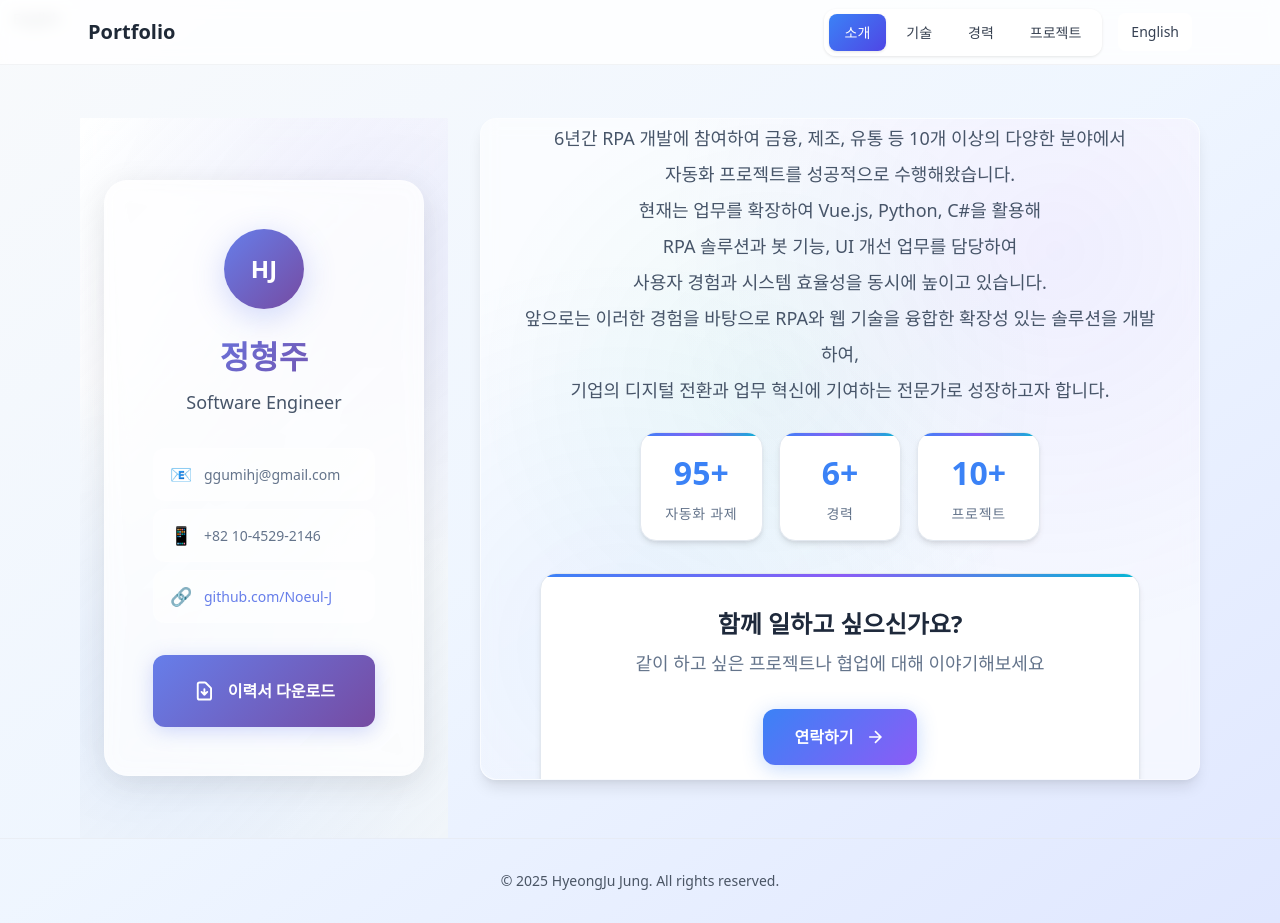
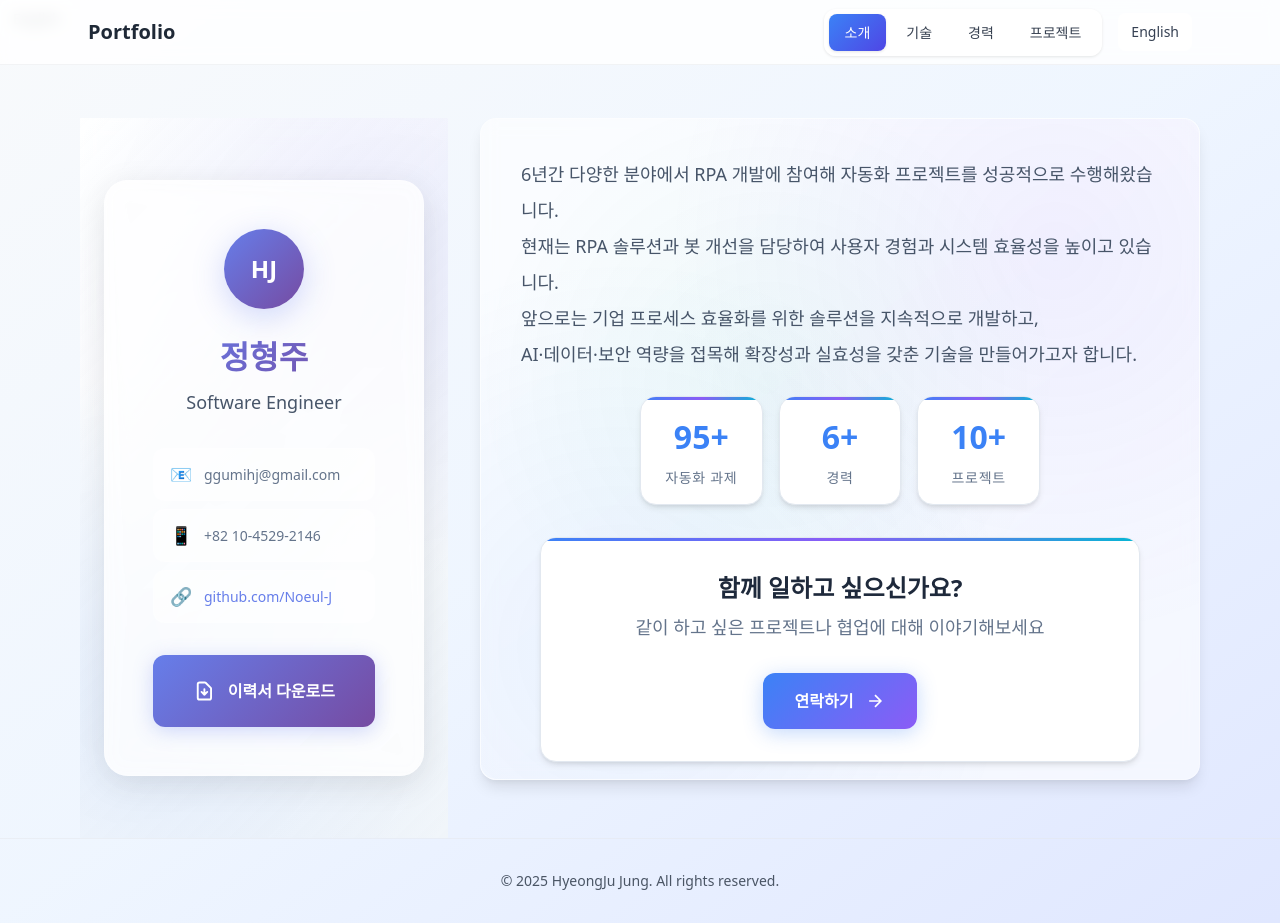
Before and after one commit to Noeul-J/portfolio, a Vue app: page /home in a window 1280 px wide. Built offline with nearby package versions, Linux system fonts and the light colour scheme.

Commit message:
feat: 소개글 수정

```diff
--- a/src/components/aboutMe.vue
+++ b/src/components/aboutMe.vue
@@ -84,7 +84,7 @@ const mailto = computed(()=>`mailto:ggumihj@gmail.com?subject=${mailTitle.value}
 
 /* Hero Section */
 .hero-section {
-  text-align: center;
+  text-align: left;
   margin-bottom: 32px;
   animation: fadeInUp 1s ease-out;
 }
--- a/src/locales/en.json
+++ b/src/locales/en.json
@@ -22,7 +22,7 @@
   "description": "Description",
   "technologies": "Technologies",
   "close": "Close",
-  "aboutMe_Content": "I have 6 years of experience in RPA development,\nsuccessfully leading and completing over 10 automation projects in various fields \nsuch as finance, manufacturing, and distribution. \nCurrently, I am expanding my expertise by utilizing Vue.js, Python, and C# \nto develop RPA solutions, bot functions, and UI improvements, \nwhile enhancing user experience and system efficiency. \nIn the future, I aim to develop scalable solutions that integrate RPA and web technologies, contributing to the digital transformation and business innovation of companies.",
+  "aboutMe_Content": "I have participated in RPA development across various industries for 6 years, successfully delivering multiple automation projects. Currently, I am responsible for enhancing RPA solutions and bots, improving both user experience and system efficiency.\n In the future, I aim to continue developing solutions that optimize business processes, integrating AI, data, and security expertise to create technologies with scalability and real-world impact.",
   "aboutMe_Automation": "Automation Tasks",
   "aboutMe_Experience": "Experience",
   "aboutMe_Year": "yrs",
--- a/src/locales/ko.json
+++ b/src/locales/ko.json
@@ -22,7 +22,7 @@
   "description": "설명",
   "technologies": "기술 스택",
   "close": "닫기",
-  "aboutMe_Content": "6년간 RPA 개발에 참여하여 금융, 제조, 유통 등 10개 이상의 다양한 분야에서 \n자동화 프로젝트를 성공적으로 수행해왔습니다. \n현재는 업무를 확장하여 Vue.js, Python, C#을 활용해\n RPA 솔루션과 봇 기능, UI 개선 업무를 담당하여\n사용자 경험과 시스템 효율성을 동시에 높이고 있습니다. \n앞으로는 이러한 경험을 바탕으로 RPA와 웹 기술을 융합한 확장성 있는 솔루션을 개발하여, \n기업의 디지털 전환과 업무 혁신에 기여하는 전문가로 성장하고자 합니다.",
+  "aboutMe_Content": "6년간 다양한 분야에서 RPA 개발에 참여해 자동화 프로젝트를 성공적으로 수행해왔습니다.\n현재는 RPA 솔루션과 봇 개선을 담당하여 사용자 경험과 시스템 효율성을 높이고 있습니다.\n앞으로는 기업 프로세스 효율화를 위한 솔루션을 지속적으로 개발하고,\nAI·데이터·보안 역량을 접목해 확장성과 실효성을 갖춘 기술을 만들어가고자 합니다.",
   "aboutMe_Automation": "자동화 과제",
   "project_portfolio": "포트폴리오 사이트",
   "aboutMe_Experience": "경력",
--- a/src/router/index.ts
+++ b/src/router/index.ts
@@ -1,9 +1,11 @@
 import { createRouter, createWebHistory, type RouteRecordRaw } from 'vue-router'
 import HomeView from '@/views/HomeView.vue'
+import TestView from '@/components/test.vue'
 
 const routes: RouteRecordRaw[] = [
   { path: '/', redirect: '/home' },
   { path: '/home', name: 'Home', component: HomeView },
+  { path: '/test', name: 'Test', component: TestView },
 ]
 
 const router = createRouter({
```
Also changed, not shown: src/components/Profile.vue (+1 -12 lines).
